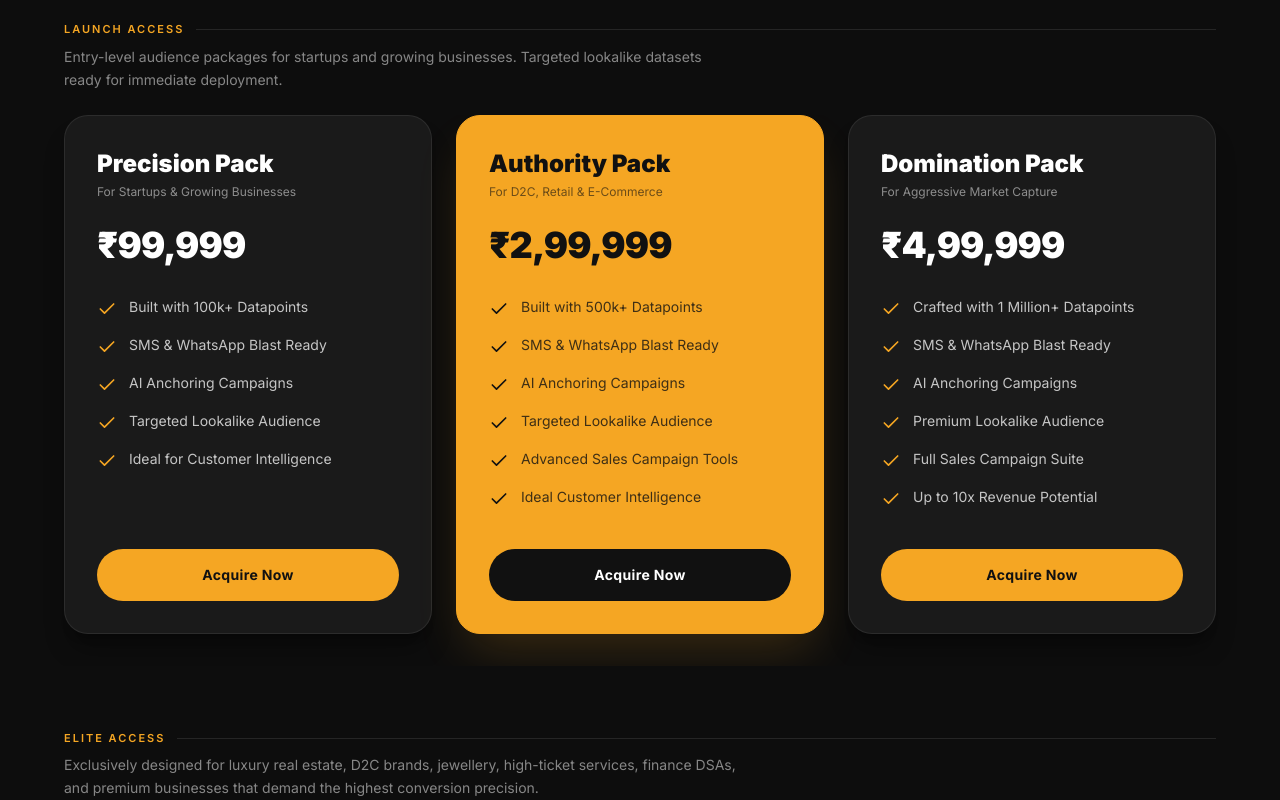
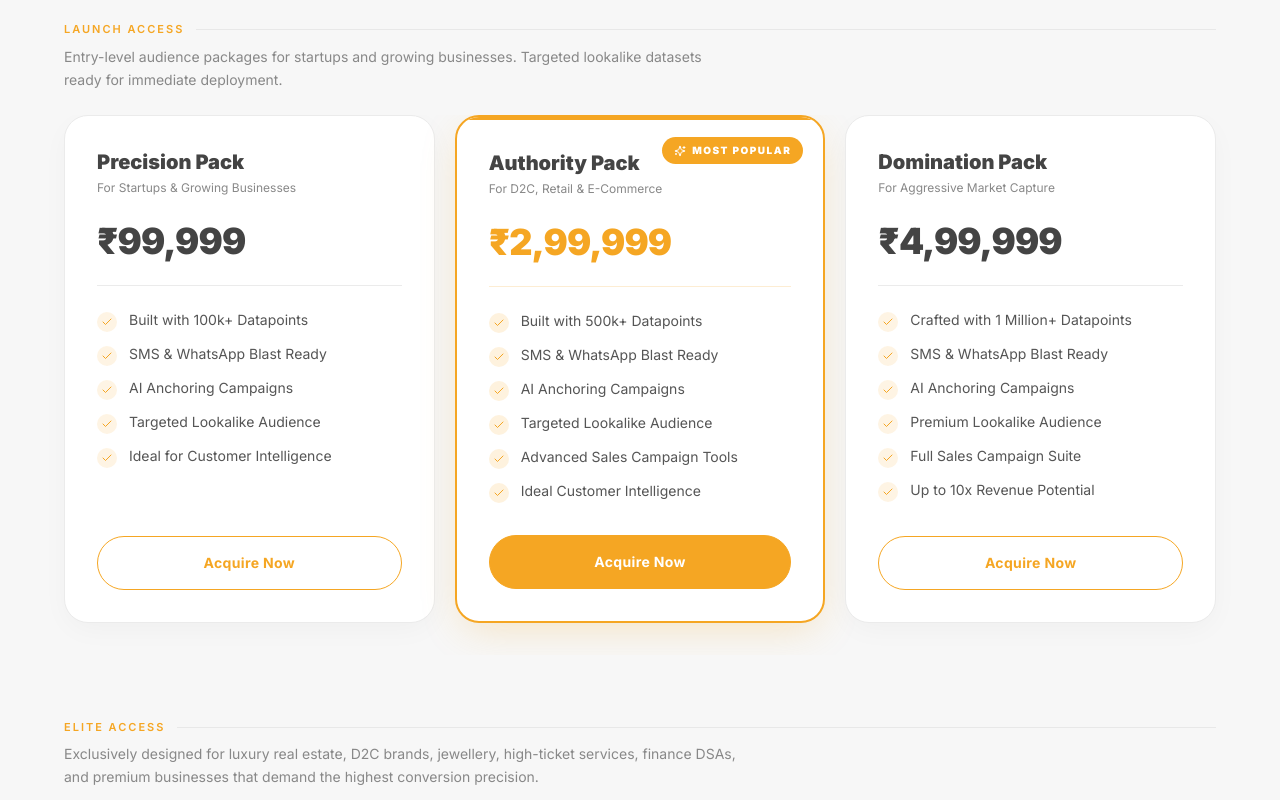
Before and after one commit to adishshah29-eng/native-lookalike-audiance, a React (Vite) app: page / in a window 1280 px wide. Shown: the part 4040-4840 px from the top of the page. Built offline with nearby package versions, Linux system fonts and the light colour scheme.

Commit message:
Changes of hero

```diff
--- a/src/app/components/Pricing.tsx
+++ b/src/app/components/Pricing.tsx
@@ -1,4 +1,4 @@
-import { Check } from 'lucide-react';
+import { Check, Sparkles } from 'lucide-react';
 import { motion } from 'motion/react';
 import { CONTACT } from '../config';
 
@@ -101,24 +101,68 @@ export function Pricing() {
       whileInView={{ opacity: 1, y: 0 }}
       viewport={{ once: true }}
       transition={{ duration: 0.5, delay: delay + index * 0.1 }}
-      className={`relative rounded-3xl p-6 md:p-8 flex flex-col flex-shrink-0 w-[85vw] md:w-auto snap-center transition-all duration-500 hover:-translate-y-2 ${
+      className={`relative rounded-3xl flex flex-col flex-shrink-0 w-[85vw] md:w-auto snap-center transition-all duration-300 hover:-translate-y-1 overflow-hidden bg-white ${
         plan.highlighted
-          ? 'bg-[#F5A623] text-[#111] shadow-2xl shadow-[#F5A623]/20 border border-[#F5A623]'
-          : 'bg-[#1A1A1A] text-white shadow-xl shadow-black/30 border border-white/8'
+          ? 'shadow-[0_12px_40px_-8px_rgba(245,166,35,0.25)] border-2 border-[#F5A623]'
+          : 'shadow-[0_8px_30px_-4px_rgba(0,0,0,0.04)] border border-[#EBEBEB]'
       }`}
     >
-      <h3 className={`text-2xl font-black mb-1 ${plan.highlighted ? 'text-[#111]' : 'text-white'}`}>{plan.name}</h3>
-      <p className={`text-xs mb-6 leading-snug ${plan.highlighted ? 'text-[#111]/60' : 'text-white/50'}`}>{plan.tag}</p>
+      {/* Top accent bar for highlighted */}
+      {plan.highlighted && (
+        <div className="absolute top-0 left-0 right-0 h-[3px] bg-[#F5A623]" />
+      )}
 
-      <div className="mb-8">
-        <span className={`text-4xl font-black tracking-tight ${plan.highlighted ? 'text-[#111]' : 'text-white'}`}>{plan.price}</span>
+      {/* Most Popular badge */}
+      {plan.highlighted && (
+        <div className="absolute top-5 right-5 flex items-center gap-1.5 bg-[#F5A623] text-white text-[10px] font-black tracking-[1.5px] uppercase px-3 py-1.5 rounded-full">
+          <Sparkles className="w-3 h-3" />
+          Most Popular
+        </div>
+      )}
+
+      <div className="p-6 md:p-8 flex flex-col flex-1">
+        <h3 className="text-xl font-black mb-1 pr-24 text-[#444444]">
+          {plan.name}
+        </h3>
+        <p className="text-xs mb-6 leading-snug text-[#888888]">
+          {plan.tag}
+        </p>
+
+        <div className="mb-6">
+          <span
+            className="text-4xl font-black tracking-tight"
+            style={{ color: plan.highlighted ? '#F5A623' : '#444444' }}
+          >
+            {plan.price}
+          </span>
         </div>
 
-      <ul className="space-y-4 mb-10 flex-1">
+        {/* Divider */}
+        <div
+          className="mb-6 h-px"
+          style={{
+            background: plan.highlighted ? 'rgba(245,166,35,0.2)' : '#EBEBEB',
+          }}
+        />
+
+        <ul className="space-y-3 mb-8 flex-1">
           {plan.features.map((feature, idx) => (
             <li key={idx} className="flex items-start gap-3">
-            <Check className={`w-5 h-5 flex-shrink-0 mt-0.5 ${plan.highlighted ? 'text-[#111]' : 'text-[#F5A623]'}`} />
-            <span className={`text-sm font-medium ${plan.highlighted ? 'text-[#111]/80' : 'text-white/75'}`}>{feature}</span>
+              <div
+                className="w-5 h-5 rounded-full flex-shrink-0 mt-0.5 flex items-center justify-center"
+                style={{
+                  background: plan.highlighted
+                    ? 'rgba(245,166,35,0.15)'
+                    : 'rgba(245,166,35,0.12)',
+                }}
+              >
+                <Check className="w-3 h-3 text-[#F5A623]" />
+              </div>
+              <span
+                className="text-sm font-medium text-[#555555]"
+              >
+                {feature}
+              </span>
             </li>
           ))}
         </ul>
@@ -130,19 +174,29 @@ export function Pricing() {
             );
             window.open(`https://wa.me/${CONTACT.whatsapp}?text=${msg}`, '_blank');
           }}
-        className={`w-full py-4 px-6 rounded-full font-bold text-sm tracking-wide transition-all duration-300 ${
-          plan.highlighted
-            ? 'bg-[#111] text-white hover:bg-black'
-            : 'bg-[#F5A623] text-[#111] hover:bg-[#e6961f]'
-        }`}
+          className="w-full py-4 px-6 rounded-full font-bold text-sm tracking-wide transition-all duration-300"
+          style={{
+            background: plan.highlighted ? '#F5A623' : '#FFFFFF',
+            color: plan.highlighted ? '#FFFFFF' : '#F5A623',
+            border: `1px solid #F5A623`,
+          }}
+          onMouseEnter={e => {
+            (e.currentTarget as HTMLButtonElement).style.background = plan.highlighted ? '#e6961f' : '#F5A623';
+            (e.currentTarget as HTMLButtonElement).style.color = '#FFFFFF';
+          }}
+          onMouseLeave={e => {
+            (e.currentTarget as HTMLButtonElement).style.background = plan.highlighted ? '#F5A623' : '#FFFFFF';
+            (e.currentTarget as HTMLButtonElement).style.color = plan.highlighted ? '#FFFFFF' : '#F5A623';
+          }}
         >
           Acquire Now
         </button>
+      </div>
     </motion.div>
   );
 
   return (
-    <section id="pricing" className="bg-[#0D0D0D] py-16 px-6">
+    <section id="pricing" className="bg-[#F7F7F7] py-16 px-6">
       <div className="max-w-6xl mx-auto">
 
         {/* Section Header */}
@@ -151,60 +205,64 @@ export function Pricing() {
           whileInView={{ opacity: 1, y: 0 }}
           viewport={{ once: true }}
           transition={{ duration: 0.5 }}
-          className="text-center text-[11px] font-semibold text-[#F5A623] tracking-[2px] mb-3"
+          className="text-center text-[11px] font-semibold text-[#888888] tracking-[2px] mb-3 uppercase"
         >
-          PRICING
+          Pricing
         </motion.p>
         <motion.h2
           initial={{ opacity: 0, y: 20 }}
           whileInView={{ opacity: 1, y: 0 }}
           viewport={{ once: true }}
           transition={{ duration: 0.5, delay: 0.2 }}
-          className="text-center text-[36px] md:text-[48px] font-bold text-white mb-16"
+          className="text-center text-[36px] md:text-[48px] font-bold text-[#444444] mb-16"
           style={{ lineHeight: 1.2 }}
         >
           Open for the #1 time, only for businesses in bombay
         </motion.h2>
 
-        {/* ── Founder's Access ── */}
+        {/* ── Launch Access ── */}
         <motion.div
           initial={{ opacity: 0, y: 20 }}
           whileInView={{ opacity: 1, y: 0 }}
           viewport={{ once: true }}
           transition={{ duration: 0.5, delay: 0.1 }}
-          className="mb-4"
+          className="mb-5"
         >
           <div className="flex items-center gap-3 mb-2">
-            <span className="text-[11px] font-semibold text-[#F5A623] tracking-[2px] uppercase">LAUNCH ACCESS</span>
-            <div className="flex-1 h-px bg-white/10" />
+            <span className="text-[11px] font-semibold text-[#F5A623] tracking-[2px] uppercase">
+              Launch Access
+            </span>
+            <div className="flex-1 h-px bg-[#E8E8E8]" />
           </div>
-          <p className="text-sm text-white/50 mb-6 max-w-2xl leading-relaxed">
+          <p className="text-sm text-[#888888] mb-6 max-w-2xl leading-relaxed">
             Entry-level audience packages for startups and growing businesses. Targeted lookalike datasets ready for immediate deployment.
           </p>
         </motion.div>
 
-        <div className="flex overflow-x-auto md:grid md:grid-cols-3 gap-6 mb-16 pb-8 -mx-6 px-6 snap-x snap-mandatory [&::-webkit-scrollbar]:hidden [-ms-overflow-style:none] [scrollbar-width:none]">
+        <div className="flex overflow-x-auto md:grid md:grid-cols-3 gap-5 mb-16 pb-8 -mx-6 px-6 snap-x snap-mandatory [&::-webkit-scrollbar]:hidden [-ms-overflow-style:none] [scrollbar-width:none]">
           {founderPlans.map((plan, index) => renderCard(plan, index, 0.2))}
         </div>
 
-        {/* ── VIP Access ── */}
+        {/* ── Elite Access ── */}
         <motion.div
           initial={{ opacity: 0, y: 20 }}
           whileInView={{ opacity: 1, y: 0 }}
           viewport={{ once: true }}
           transition={{ duration: 0.5, delay: 0.1 }}
-          className="mb-4"
+          className="mb-5"
         >
           <div className="flex items-center gap-3 mb-2">
-            <span className="text-[11px] font-semibold text-[#F5A623] tracking-[2px] uppercase">ELITE ACCESS</span>
-            <div className="flex-1 h-px bg-white/10" />
+            <span className="text-[11px] font-semibold text-[#F5A623] tracking-[2px] uppercase">
+              Elite Access
+            </span>
+            <div className="flex-1 h-px bg-[#E8E8E8]" />
           </div>
-          <p className="text-sm text-white/50 mb-6 max-w-2xl leading-relaxed">
+          <p className="text-sm text-[#888888] mb-6 max-w-2xl leading-relaxed">
             Exclusively designed for luxury real estate, D2C brands, jewellery, high-ticket services, finance DSAs, and premium businesses that demand the highest conversion precision.
           </p>
         </motion.div>
 
-        <div className="flex overflow-x-auto md:grid md:grid-cols-3 gap-6 pb-8 -mx-6 px-6 snap-x snap-mandatory [&::-webkit-scrollbar]:hidden [-ms-overflow-style:none] [scrollbar-width:none]">
+        <div className="flex overflow-x-auto md:grid md:grid-cols-3 gap-5 pb-8 -mx-6 px-6 snap-x snap-mandatory [&::-webkit-scrollbar]:hidden [-ms-overflow-style:none] [scrollbar-width:none]">
           {vipPlans.map((plan, index) => renderCard(plan, index, 0.2))}
         </div>
 
@@ -214,7 +272,7 @@ export function Pricing() {
           whileInView={{ opacity: 1 }}
           viewport={{ once: true }}
           transition={{ duration: 0.5, delay: 0.4 }}
-          className="text-center text-xs text-white/30 mt-6"
+          className="text-center text-xs text-[#AAAAAA] mt-6"
         >
           * All prices are exclusive of taxes. After this window, pricing changes permanently and access becomes invite-only.
         </motion.p>
```
Lines whose indentation alone changed are shown as unchanged.
